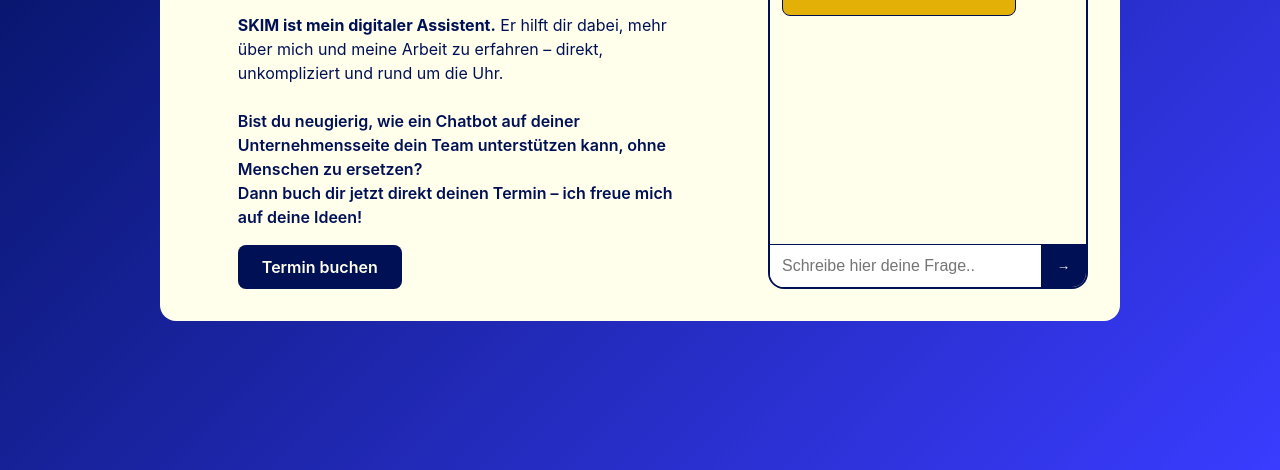
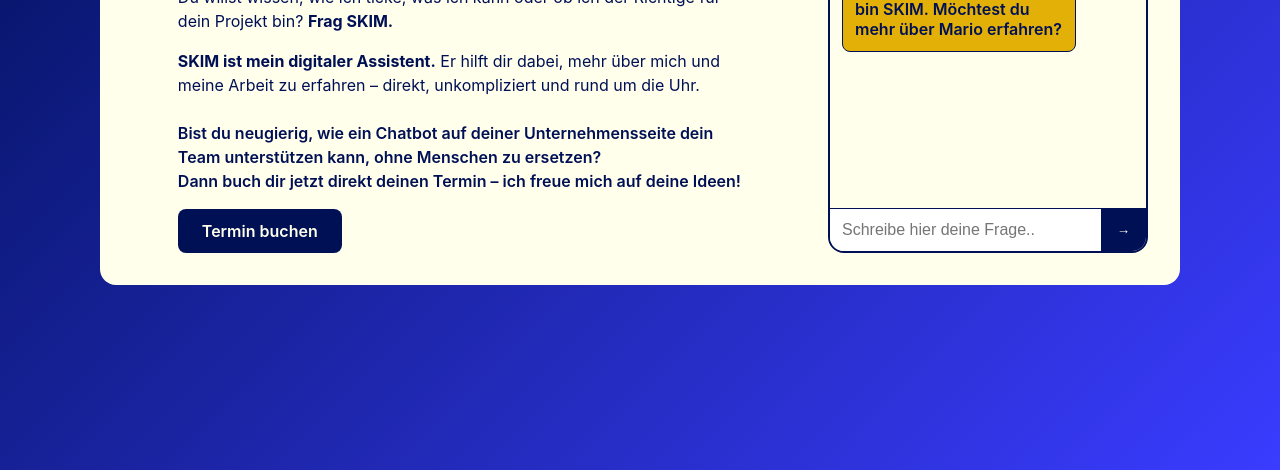
Before and after one commit to SuperKIMario/chatbot-frontend, a website: page index.html in a window 1280 px wide. Shown: the part 330-800 px from the top of the page. Drawn offline with Linux system fonts and the light colour scheme.

Commit message:
Update index.html

```diff
--- a/index.html
+++ b/index.html
@@ -23,7 +23,7 @@
       background: var(--ivory);
       border-radius: 16px;
       padding: 32px;
-      max-width: 960px;
+      max-width: 1080px;
       width: 90%;
       display: flex;
       gap: 32px;
```
